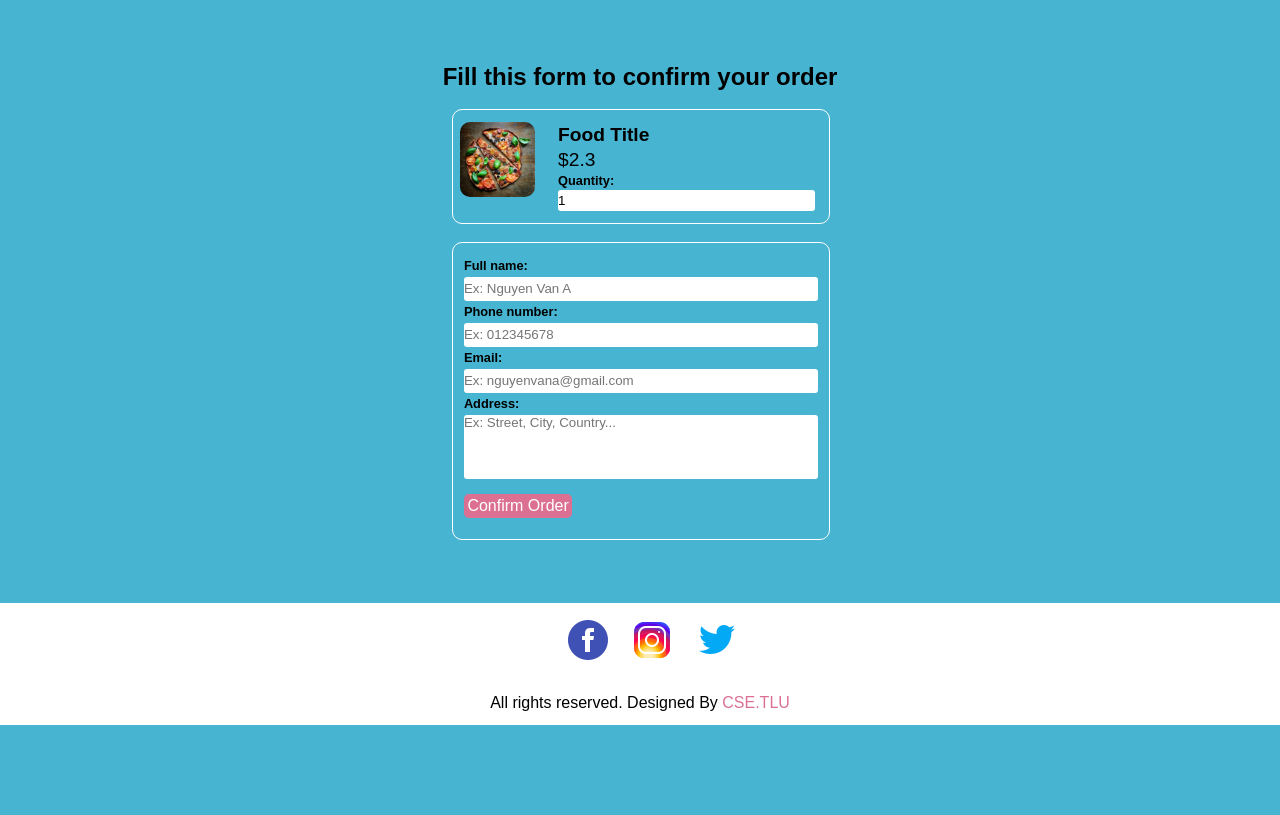
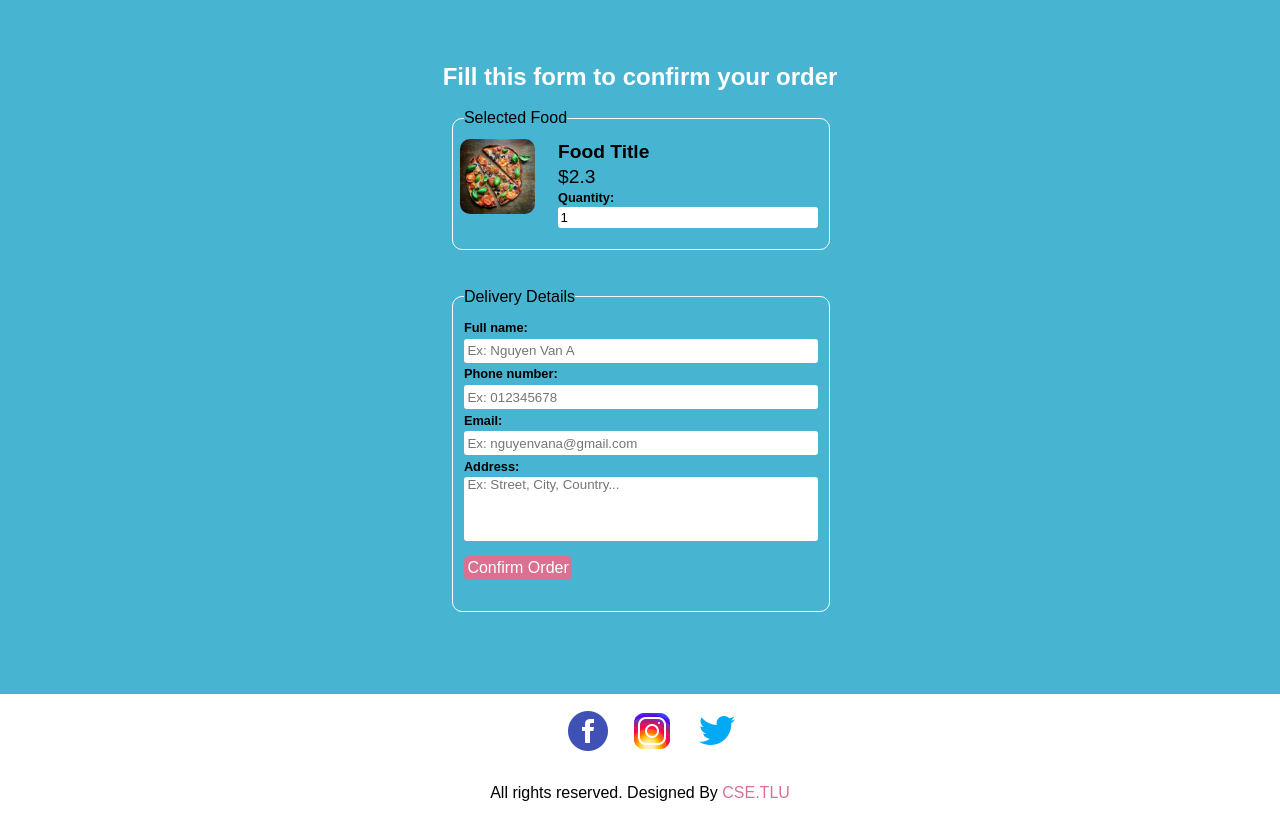
Before and after one commit to TraMyyyy/restaurant-pro, a PHP site: page /restaurant-pro/order.php in a window 1280 px wide. Shown: the part 86-901 px from the top of the page. Before the commit the page ends 811 px from the top, so only its background shows below. Run offline with PHP 8.4, Linux system fonts and the light colour scheme.

Commit message:
add event food screen

```diff
--- a/restaurant-pro/css/style-order.css
+++ b/restaurant-pro/css/style-order.css
@@ -21,7 +21,9 @@ a:hover{
 .text-right{
     text-align: right;
 }
-
+h1{
+    color: white;
+}
 h4{
     margin: 1% 0;
     font-size: 1.2rem;
@@ -75,8 +77,21 @@ input{
     border: none;
     border-radius: 3px;
     height: 1.3rem;
+    text-align: left;
 }
 
+fieldset{
+    border: 1px solid white;
+    width: 40%;
+    float: left;
+    margin: 2%;
+    margin-left: 30%;
+    padding-bottom: 1%;
+}
+
+legend{
+    margin-left: 3%;
+}
 /* Logo */
 .logo{
     width: 10%;
@@ -110,14 +125,6 @@ input{
     padding: 20%;
 }
 
-.selected-food{
-   border: 1px solid white;
-   width: 40%;
-   float: left;
-   margin: 2%;
-   margin-left: 30%;
-}
-
 .food-images{
     width: 20%;
     float: left;
@@ -136,8 +143,10 @@ input{
     margin: 1% 0;
 }
 
-.selected-food input{
+.selected-food{
+    border: none;
     width: 105%;
+    padding-left: 1%;
 }
 .deli-detail{
     border: 1px solid white;
@@ -153,21 +162,25 @@ input{
     margin: 3% 2% 3% 3%;
 }
 .info input{
-    width: 100%;
+    width: 99%;
     color: grey;
+    padding-left: 1%;
 }
 
 .info textarea{
-    width: 100%;
+    width: 99%;
     height: 4rem;
     resize: none;
     border-radius: 3px;
     border: none;
+    padding-left: 1%;
 }
 
 .details input{
     height: 1.5rem;
 }
+
+
 /* Social */
 .social ul{
     list-style-type: none;
--- a/restaurant-pro/order.php
+++ b/restaurant-pro/order.php
@@ -44,11 +44,11 @@
     <!-- Order start here -->
     <section class = "order">
         <div class = "container">
-            <div class="title">
+            <div class="title ">
              <h1><center>Fill this form to confirm your order</center></h1>
              </div>
-
-            <div class = "selected-food float-container img-curve">
+            <fieldset class = "float-container img-curve">
+                <legend>Selected Food</legend>
                  <div class ="food-images">
                  <img src="images/menu-pizza.jpg" alt="" class ="img-responsive img-curve">
                  </div>
@@ -56,12 +56,13 @@
                     <h4>Food Title</h4>
                     <p class = "food-price">$2.3</p>
                     <h5>Quantity:</h5>
-                    <input type="number" name = "number" value= "1" min="1">
+                    <input type="number" name = "number" value= "1" min="1" class = "selected-food">
             </div>
                 <div class ="clearfix"></div>
-            </div>
+            </fieldset>
 
-            <div class ="deli-detail float-container img-curve">
+            <fieldset class = "float-container img-curve">
+                <legend>Delivery Details</legend>
                 <div class ="details">
                     <div class = "info">
                     <h5>Full name:</h5>
@@ -72,10 +73,9 @@
                     <input type="email" name ="email" placeholder = "Ex: nguyenvana@gmail.com">
                     <h5>Address:</h5>
                     <textarea type="text" name ="address" placeholder = "Ex: Street, City, Country..." ></textarea>
-
                 </div>
             <input type="submit" name ="confirm" value = "Confirm Order" class = "btn btn-primary">
-            </div>
+            </fieldset>
 
 
 
```
